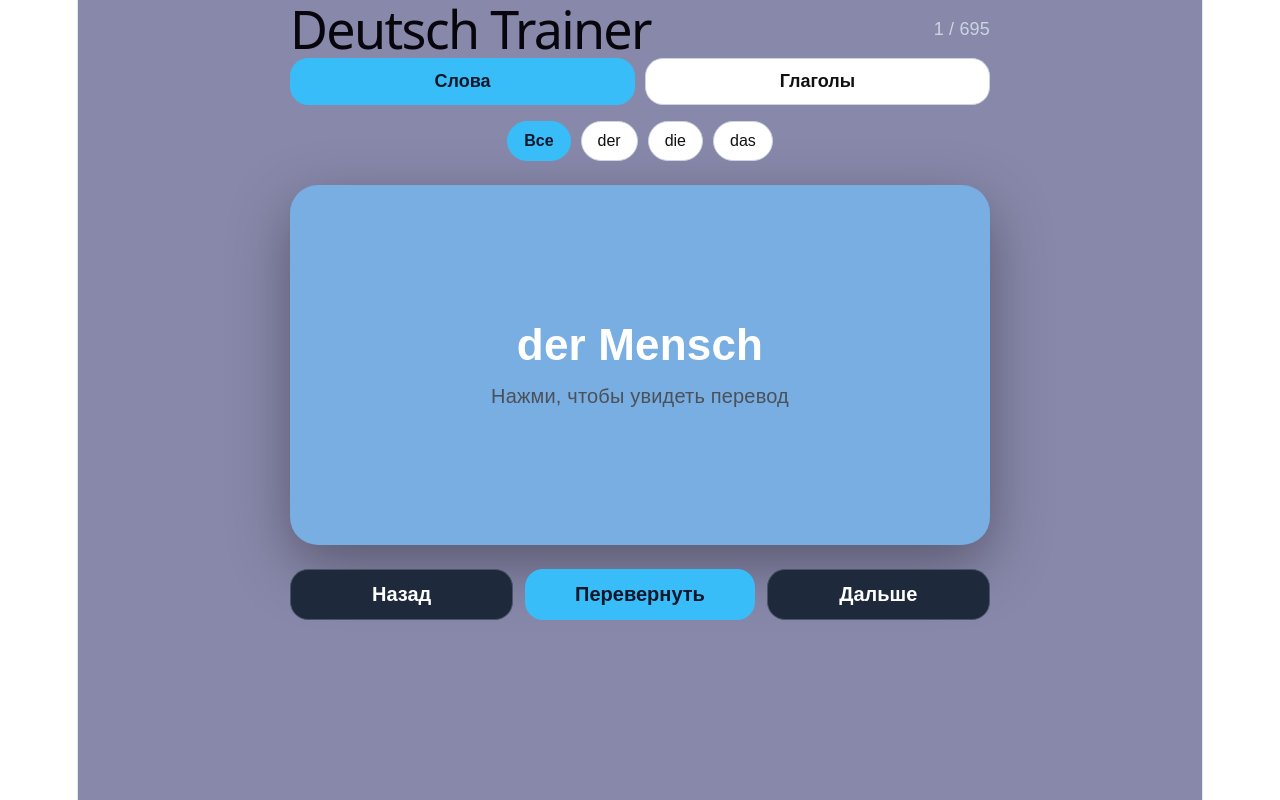
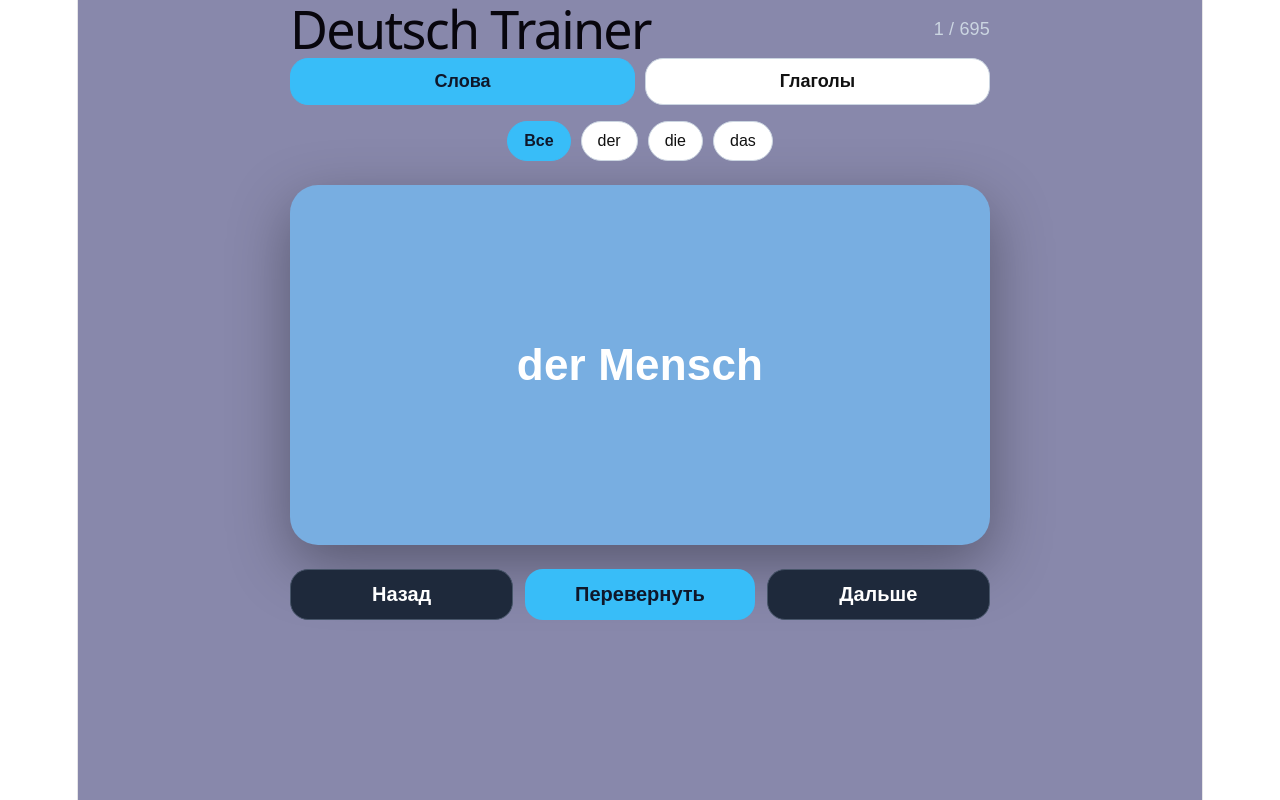
Before and after one commit to Anastasiia21/deutsch-trainer, a React (Vite) app: page / in a window 1280 px wide. Built offline with nearby package versions, Linux system fonts and the light colour scheme.

Commit message:
verbs fix display  update in app

```diff
--- a/src/App.jsx
+++ b/src/App.jsx
@@ -137,9 +137,6 @@ export default function App() {
               {mode === "words" ? item.de : item.infinitive || item.de}
             </div>
 
-            <p style={styles.hint}>
-              Нажми, чтобы увидеть перевод
-            </p>
           </>
         ) : mode === "words" ? (
           <>
```
